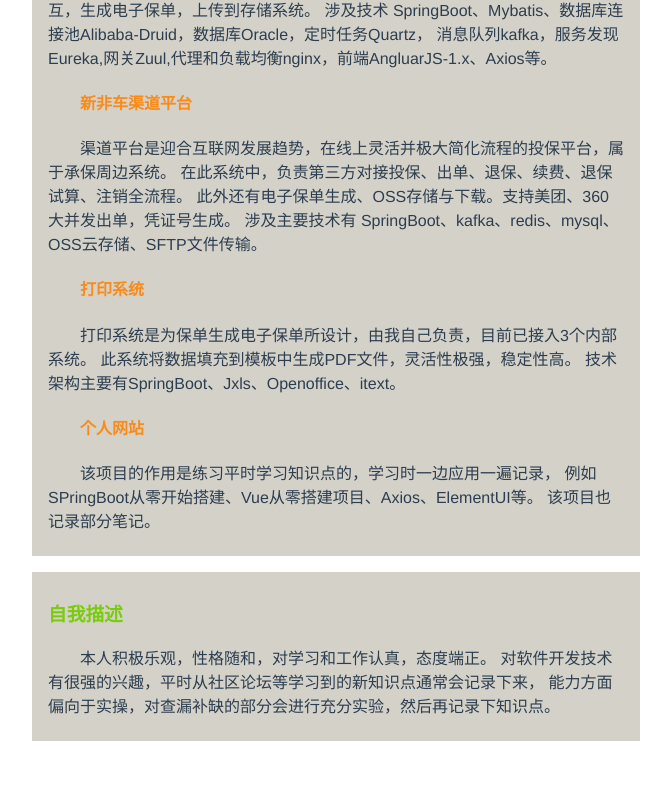
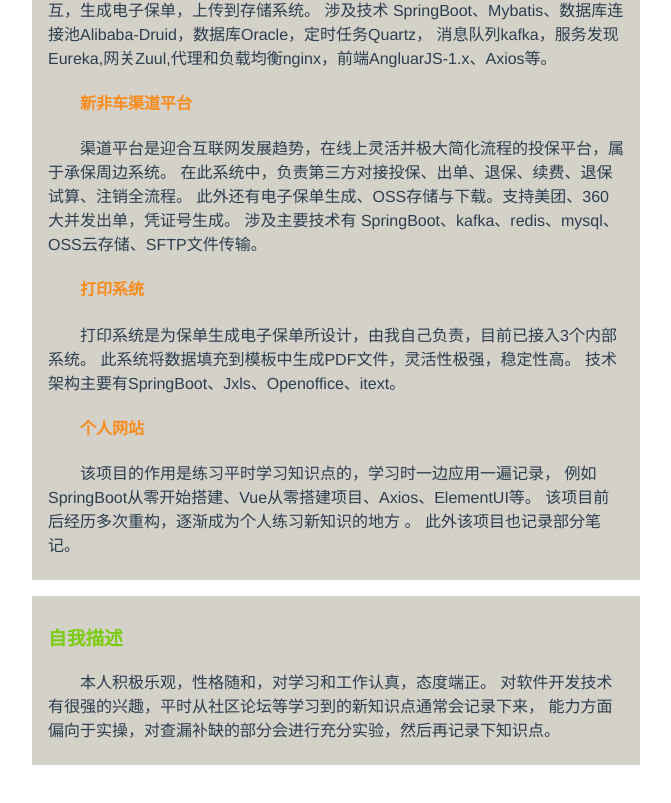
Before and after one commit to WanneSimon/munk-blog, a Vue app: page /coco/CV in a window 1280 px wide. Shown: the part 892-1695 px from the top of the page, without its empty margins (320-991 px from the left). Built offline with nearby package versions, Linux system fonts and the light colour scheme; no server answers; what vue-quill-editor would draw is missing.

Commit message:
简历个人网站

```diff
--- a/src/views/curriculumVitae.vue
+++ b/src/views/curriculumVitae.vue
@@ -60,9 +60,9 @@
               技术架构主要有SpringBoot、Jxls、Openoffice、itext。
             </p>
             <h4>个人网站</h4>
-            <p>该项目的作用是练习平时学习知识点的，学习时一边应用一遍记录，
-            例如SPringBoot从零开始搭建、Vue从零搭建项目、Axios、ElementUI等。
-            该项目也记录部分笔记。
+            <p>该项目的作用是练习平时学习知识点的，学习时一边应用一遍记录， 例如SpringBoot从零开始搭建、Vue从零搭建项目、Axios、ElementUI等。
+            该项目前后经历多次重构，逐渐成为个人练习新知识的地方 。
+            此外该项目也记录部分笔记。
             </p>
           </div>
         </div>
```
